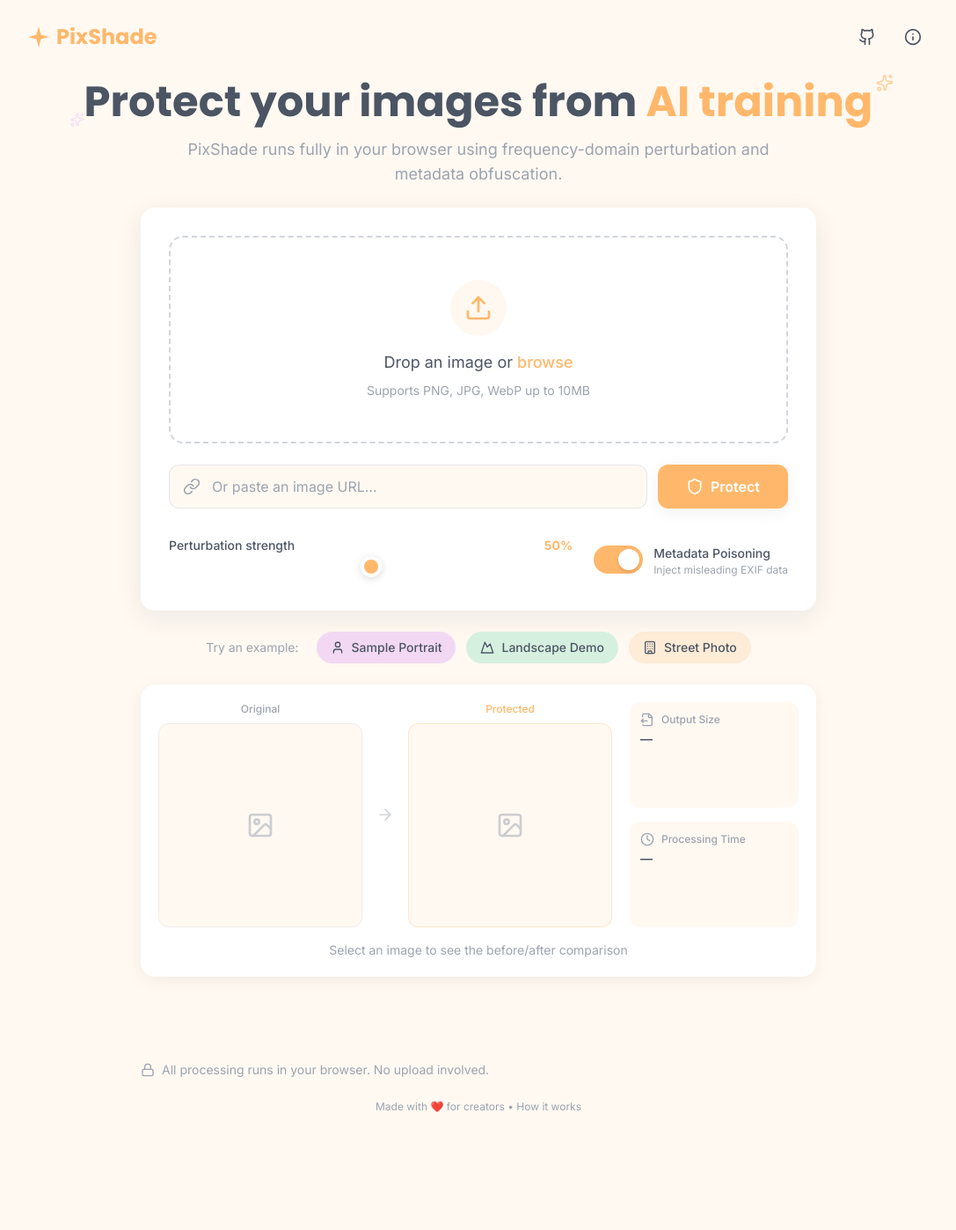
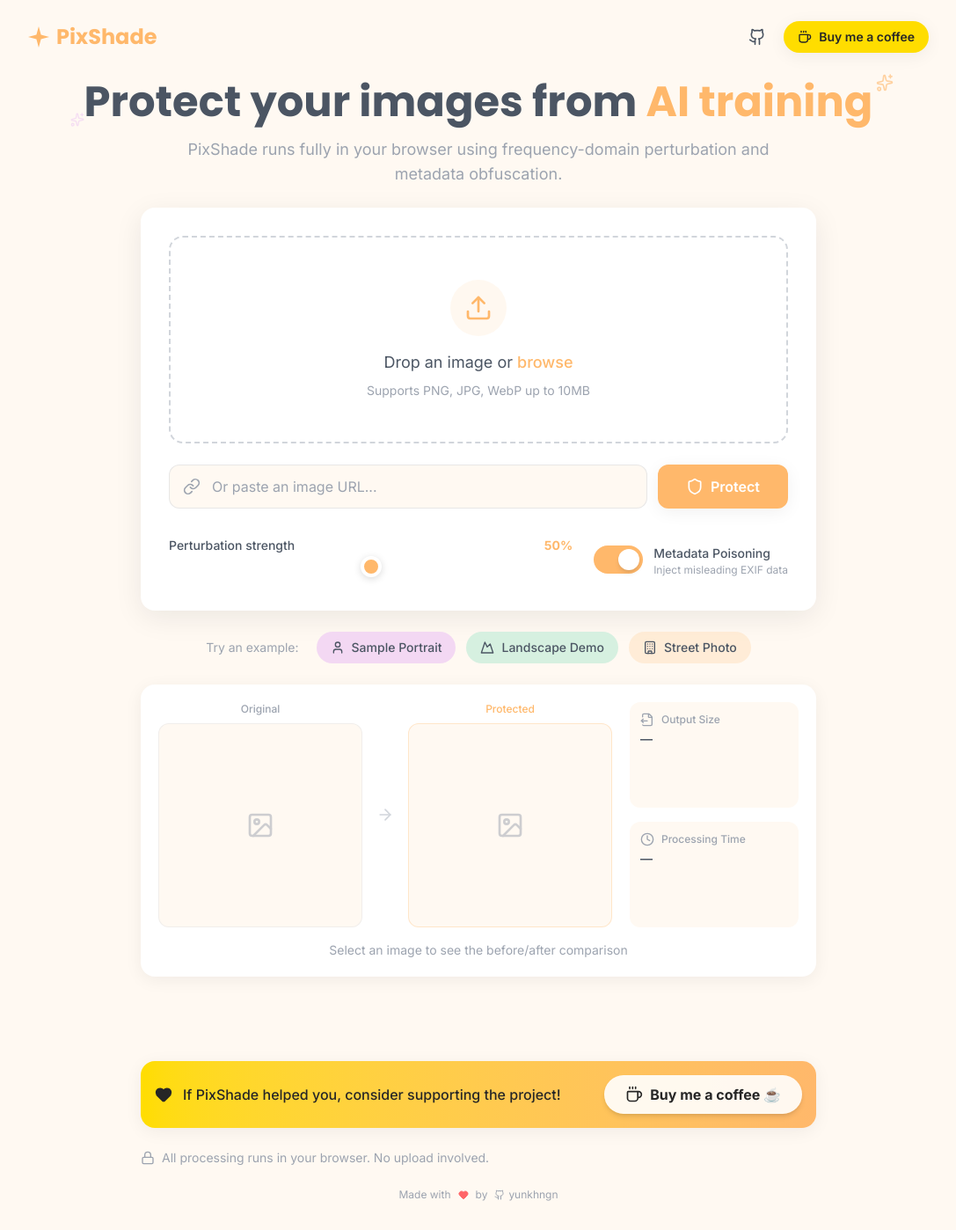
Before and after one commit to yunkhngn/pixshade, a React (Vite) app: page / in a window 1280 px wide. Shown: the whole page at 88% size, without its empty margins (96-1183 px from the left). Before the commit the page ends 1298 px from the top, so only its background shows below. Built offline with nearby package versions, Linux system fonts and the light colour scheme.

Commit message:
feat: add Buy Me a Coffee button and GitHub profile link
- Add prominent yellow Buy Me a Coffee button in header
- Add large coffee banner in footer
- Update GitHub link to yunkhngn profile
- Add creator attribution in footer

```diff
--- a/src/components/FooterBar.tsx
+++ b/src/components/FooterBar.tsx
@@ -1,5 +1,5 @@
 import { motion } from 'framer-motion';
-import { Shield, Lock } from 'lucide-react';
+import { Shield, Lock, Coffee, Heart, Github } from 'lucide-react';
 
 interface FooterBarProps {
     onProtect?: () => void;
@@ -14,6 +14,34 @@ export function FooterBar({ onProtect }: FooterBarProps) {
             transition={{ duration: 0.5, delay: 0.8 }}
         >
             <div className="max-w-3xl mx-auto">
+                {/* Buy Me a Coffee prominent banner */}
+                <motion.div
+                    className="mb-6 p-4 bg-gradient-to-r from-[#FFDD00] to-[#FFB86B] rounded-2xl shadow-soft"
+                    initial={{ opacity: 0, y: 20 }}
+                    animate={{ opacity: 1, y: 0 }}
+                    transition={{ duration: 0.5, delay: 1 }}
+                >
+                    <div className="flex flex-col sm:flex-row items-center justify-between gap-4">
+                        <div className="flex items-center gap-3 text-neutral-800">
+                            <Heart className="w-5 h-5 fill-current" />
+                            <span className="font-medium">
+                                If PixShade helped you, consider supporting the project!
+                            </span>
+                        </div>
+                        <motion.a
+                            href="https://buymeacoffee.com/yunkhngn"
+                            target="_blank"
+                            rel="noopener noreferrer"
+                            className="flex items-center gap-2 px-6 py-2.5 bg-white/90 hover:bg-white text-neutral-800 font-bold rounded-full shadow-md transition-colors"
+                            whileHover={{ scale: 1.05 }}
+                            whileTap={{ scale: 0.95 }}
+                        >
+                            <Coffee className="w-5 h-5" />
+                            Buy me a coffee ☕
+                        </motion.a>
+                    </div>
+                </motion.div>
+
                 <div className="flex flex-col md:flex-row items-center justify-between gap-4">
                     {/* Privacy note */}
                     <div className="flex items-center gap-2 text-neutral-400 text-sm">
@@ -37,10 +65,16 @@ export function FooterBar({ onProtect }: FooterBarProps) {
 
                 {/* Branding */}
                 <div className="mt-6 text-center text-neutral-400 text-xs">
-                    <p>
-                        Made with ❤️ for creators •{' '}
-                        <a href="#" className="hover:text-primary transition-colors">
-                            How it works
+                    <p className="flex items-center justify-center gap-2 flex-wrap">
+                        Made with <Heart className="w-3 h-3 text-red-400 fill-current" /> by{' '}
+                        <a
+                            href="https://github.com/yunkhngn"
+                            target="_blank"
+                            rel="noopener noreferrer"
+                            className="hover:text-primary transition-colors inline-flex items-center gap-1"
+                        >
+                            <Github className="w-3 h-3" />
+                            yunkhngn
                         </a>
                     </p>
                 </div>
--- a/src/components/Header.tsx
+++ b/src/components/Header.tsx
@@ -1,4 +1,4 @@
-import { Sparkles, Github, Info } from 'lucide-react';
+import { Sparkles, Github, Coffee } from 'lucide-react';
 import { motion } from 'framer-motion';
 
 const SparkleIcon = () => (
@@ -32,13 +32,13 @@ export function Header() {
 
                     {/* Right icons */}
                     <motion.div
-                        className="flex items-center gap-4"
+                        className="flex items-center gap-3"
                         initial={{ opacity: 0, x: 20 }}
                         animate={{ opacity: 1, x: 0 }}
                         transition={{ duration: 0.5, delay: 0.1 }}
                     >
                         <a
-                            href="https://github.com"
+                            href="https://github.com/yunkhngn"
                             target="_blank"
                             rel="noopener noreferrer"
                             className="p-2 rounded-full hover:bg-neutral-300/30 transition-colors"
@@ -46,12 +46,18 @@ export function Header() {
                         >
                             <Github className="w-5 h-5 text-neutral-600" />
                         </a>
-                        <button
-                            className="p-2 rounded-full hover:bg-neutral-300/30 transition-colors"
-                            aria-label="About PixShade"
+                        <motion.a
+                            href="https://buymeacoffee.com/yunkhngn"
+                            target="_blank"
+                            rel="noopener noreferrer"
+                            className="flex items-center gap-2 px-4 py-2 bg-[#FFDD00] hover:bg-[#FFCC00] text-neutral-800 font-semibold rounded-full shadow-soft transition-colors text-sm"
+                            aria-label="Buy me a coffee"
+                            whileHover={{ scale: 1.05 }}
+                            whileTap={{ scale: 0.95 }}
                         >
-                            <Info className="w-5 h-5 text-neutral-600" />
-                        </button>
+                            <Coffee className="w-4 h-4" />
+                            <span className="hidden sm:inline">Buy me a coffee</span>
+                        </motion.a>
                     </motion.div>
                 </div>
 
```
